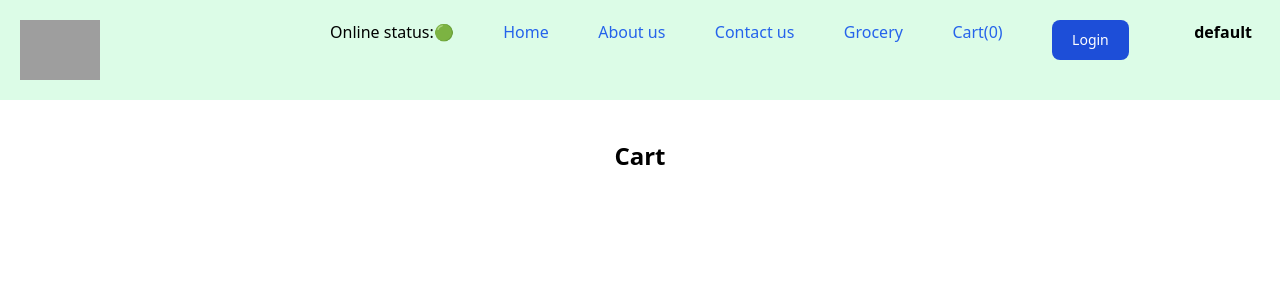
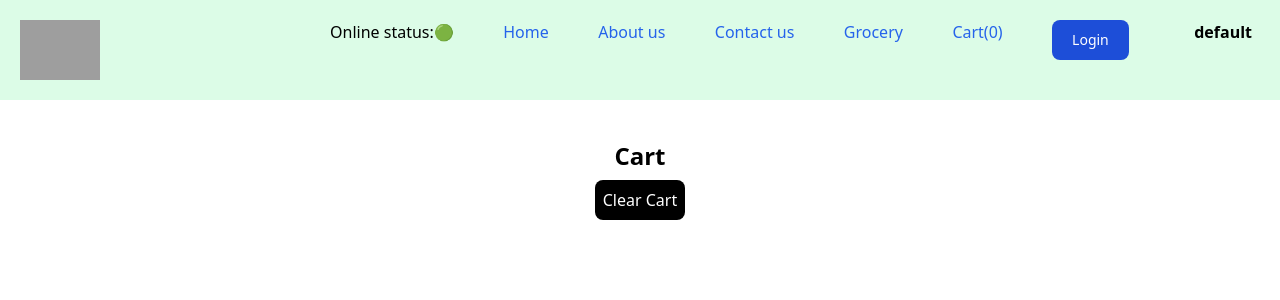
Before and after one commit to kumargaurav5/react-project, a React (Vite) app: page /cart in a window 1280 px wide. Shown: the top 300 px of the page. Built offline with nearby package versions, Linux system fonts and the light colour scheme; grey boxes are pictures that could not be loaded.

Commit message:
Update Body.jsx and Cart.jsx

```diff
--- a/src/components/Body.jsx
+++ b/src/components/Body.jsx
@@ -93,7 +93,7 @@ const Body = () => {
               >
                 {
                   /* if the restaurant is Promoted show Promoted else not */
-                  restaurant?.info?.avgRating > 4.2 ? (
+                  restaurant?.info?.avgRating >= 4.5 ? (
                     <RestaurantCardPromoted resData={restaurant} />
                   ) : (
                     <RestaurantCard resData={restaurant} />
--- a/src/components/Cart.jsx
+++ b/src/components/Cart.jsx
@@ -1,19 +1,25 @@
-import { useSelector } from "react-redux";
+import { useDispatch, useSelector } from "react-redux";
+import { clearCart } from "../utlis/cartSlice";
 import IteamList from "./IteamList";
 
 const Cart = () => {
-  const cartItems=useSelector((store)=>store.cart.items)
-  {console.log(cartItems)}
+  const cartItems = useSelector((store) => store.cart.items);
+  console.log(cartItems)
+  const dispatch = useDispatch();
+
+  const handleClearCart=()=>{
+    dispatch(clearCart())
+  }
   return (
     <div className="text-center m-5 p-5">
       <h1 className="text-2xl font-bold">Cart</h1>
-
-
-      <div>
-        <IteamList iteams={cartItems}/>
+      <div className="w-9/12 m-auto">
+        <button className="p-2 m-2 bg-black text-white rounded-lg"
+        onClick={handleClearCart}
+        >Clear Cart</button>
+        <IteamList iteams={cartItems} />
       </div>
     </div>
-
   );
 };
 export default Cart;
```
